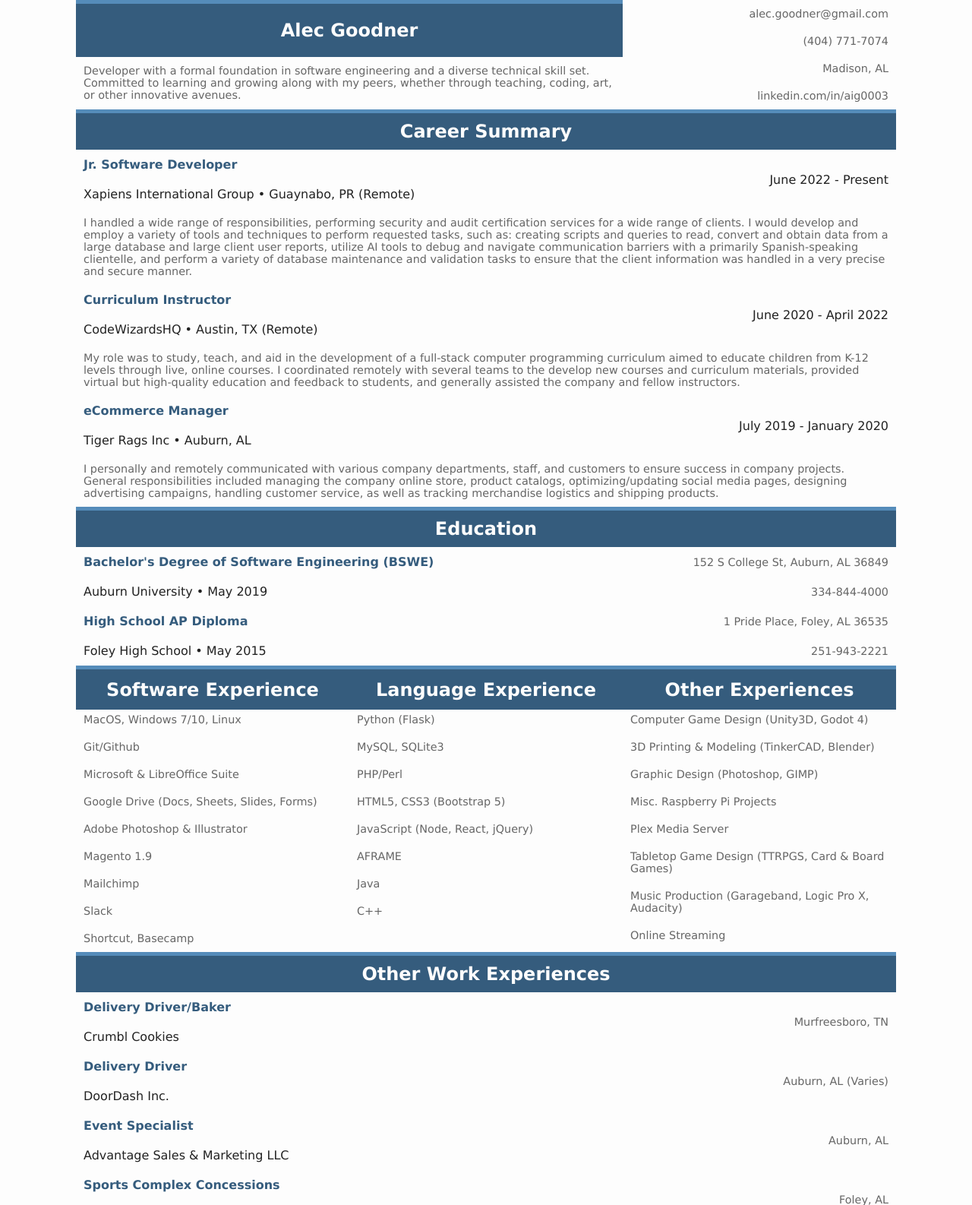
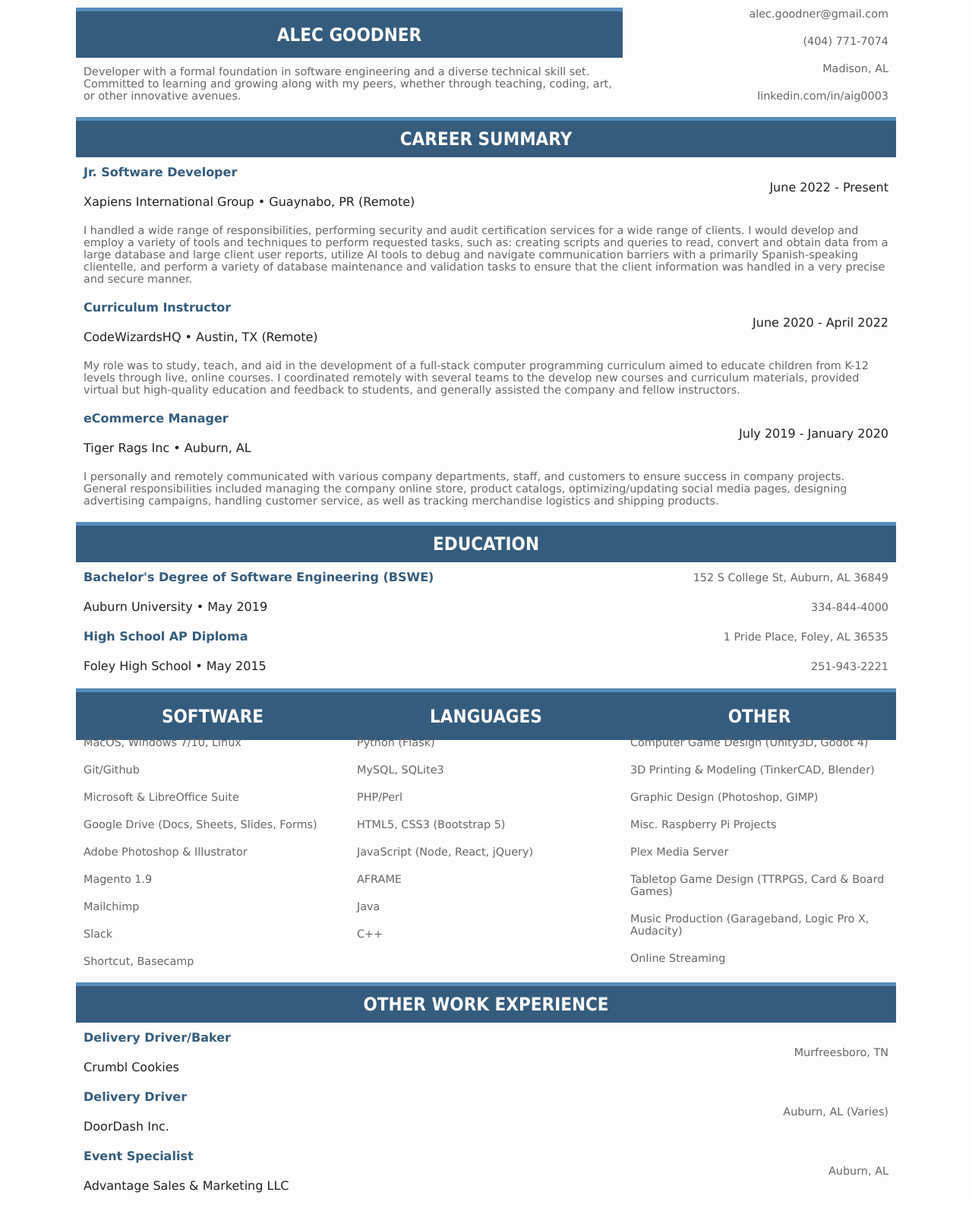
Before and after one commit to aig0003/alecs-resume, a Flask app: page / in a window 1280 px wide. Shown: the part 80-1666 px from the top of the page at 76% size. Run offline with Flask 3, Linux system fonts and the light colour scheme; data that the repository does not hold is empty.

Commit message:
General content adjustments

```diff
--- a/app/main.py
+++ b/app/main.py
@@ -4,7 +4,7 @@
 app = Flask(__name__)
 
 resume = {
-	"name":"Alec Goodner",
+	"name":"ALEC GOODNER",
 	"bio":"Developer with a formal foundation in software engineering and a diverse technical skill set. Committed to learning and growing along with my peers, whether through teaching, coding, art, or other innovative avenues.",
 	"contacts": {
 		"email":"alec.goodner@gmail.com",
@@ -82,7 +82,7 @@
 		}
 	],
 	"skills": {
-		"Software Experience": [
+		"SOFTWARE": [
 			"MacOS, Windows 7/10, Linux",
 			"Git/Github",
 			"Microsoft & LibreOffice Suite",
@@ -93,7 +93,7 @@
 			"Slack",
 			"Shortcut, Basecamp"
 		],
-		"Language Experience": [
+		"LANGUAGES": [
 			"Python (Flask)",
 			"MySQL, SQLite3",
 			"PHP/Perl",
@@ -103,7 +103,7 @@
 			"Java",
 			"C++"
 		],
-		"Other Experiences": [
+		"OTHER": [
 			"Computer Game Design (Unity3D, Godot 4)",
 			"3D Printing & Modeling (TinkerCAD, Blender)",
 			"Graphic Design (Photoshop, GIMP)",
--- a/app/static/styles.css
+++ b/app/static/styles.css
@@ -82,6 +82,8 @@
 	font-weight: bold;
 	font-size: 1.5em;
 	border-top: 5px solid #ccc;
+	margin-top: 10px;
+	font-family: tahoma;
 }
 
 .primary {
--- a/app/templates/index.html
+++ b/app/templates/index.html
@@ -71,7 +71,7 @@
 				<!-- Heading -->
 				<div class="row">
 					<div class="col">
-						<div class="content heading" id="career-summary"><span>Career Summary</span></div>
+						<div class="content heading" id="career-summary"><span>CAREER SUMMARY</span></div>
 					</div>
 				</div>
 				{% for career in resume.careers %}
@@ -100,7 +100,7 @@
 				<!-- Heading -->
 				<div class="row">
 					<div class="col">
-						<div class="content heading" id="education"><span>Education</span></div>
+						<div class="content heading" id="education"><span>EDUCATION</span></div>
 					</div>
 				</div>
 				{% for entry in resume.education %}
@@ -143,7 +143,7 @@
 				<!-- Heading -->
 				<div class="row">
 					<div class="col">
-						<div class="content heading" id="other-work"><span>Other Work Experiences</span></div>
+						<div class="content heading" id="other-work"><span>OTHER WORK EXPERIENCE</span></div>
 					</div>
 				</div>
 				{% for job in resume.otherwork %}
```
